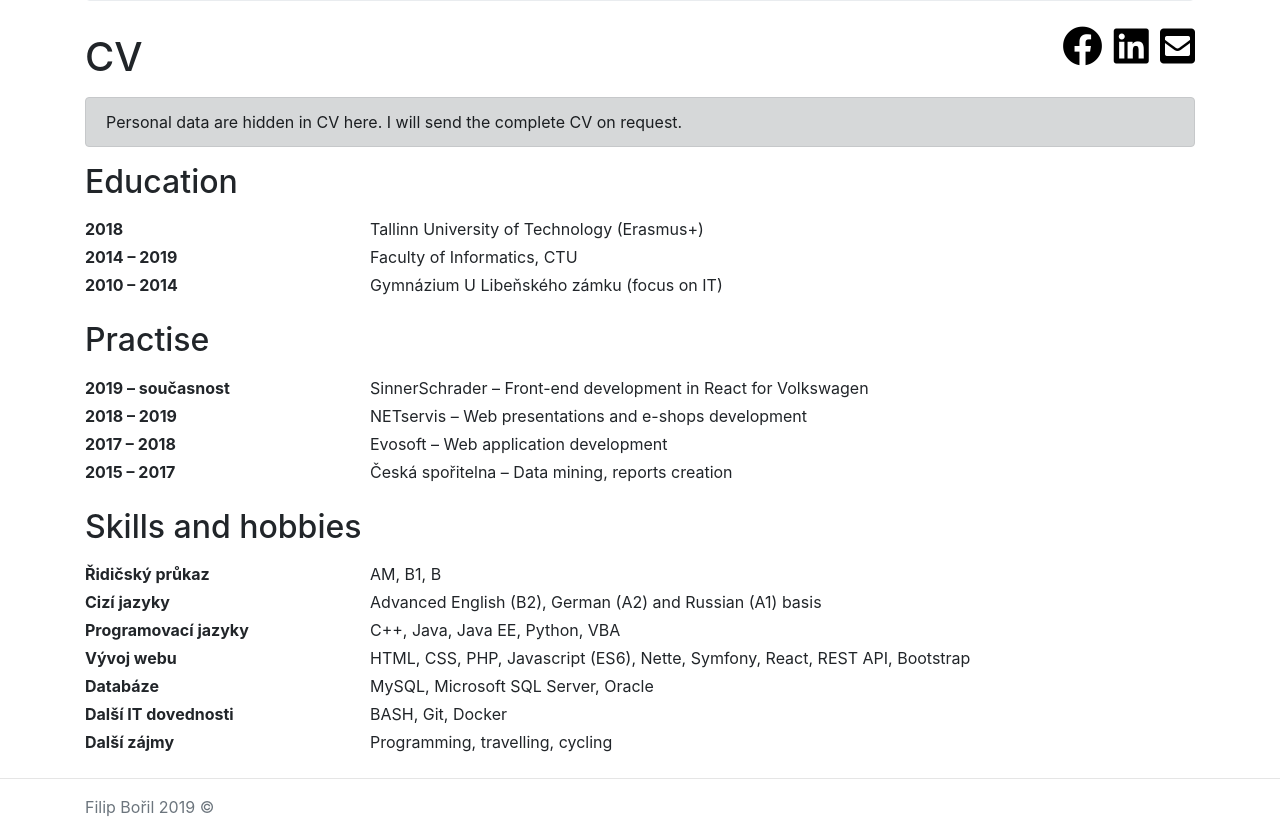
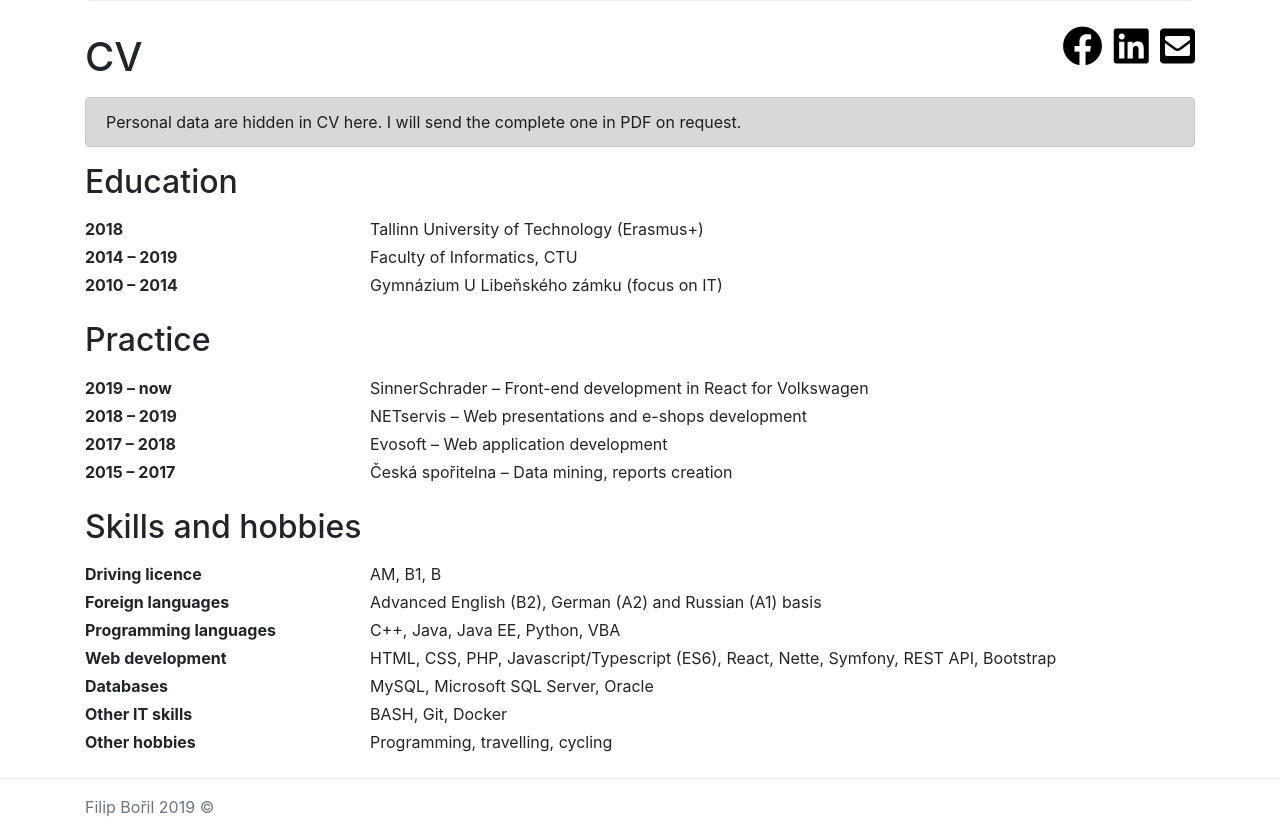
Before and after one commit to borilfilip/filipboril-cz, a React (Create React App) app: page / in a window 1280 px wide. Shown: the part 471-1306 px from the top of the page. Built offline with nearby package versions, Linux system fonts and the light colour scheme.

Commit message:
Added english translations

```diff
--- a/src/components/Home/CV/CV.js
+++ b/src/components/Home/CV/CV.js
@@ -19,21 +19,21 @@ const CV = () => {
         <Entry name="2010 – 2014">Gymnázium U Libeňského zámku (<FormattedMessage id="focus-on-it"/>)</Entry>
       </Block>
 
-      <Block name={<FormattedMessage id="practise"/>}>
-        <Entry name="2019 – současnost">SinnerSchrader – <FormattedMessage id="s2-job"/></Entry>
+      <Block name={<FormattedMessage id="practice"/>}>
+        <Entry name={<FormattedMessage id="present" values={{year: 2019}}/>}>SinnerSchrader – <FormattedMessage id="s2-job"/></Entry>
         <Entry name="2018 – 2019">NETservis – <FormattedMessage id="nts-job"/></Entry>
         <Entry name="2017 – 2018">Evosoft – <FormattedMessage id="twa"/></Entry>
         <Entry name="2015 – 2017">Česká spořitelna – <FormattedMessage id="cs-job"/></Entry>
       </Block>
 
       <Block name={<FormattedMessage id="skills-and-hobbies"/>}>
-        <Entry name="Řidičský průkaz">AM, B1, B</Entry>
-        <Entry name="Cizí jazyky"><FormattedMessage id="language-skills"/></Entry>
-        <Entry name="Programovací jazyky">C++, Java, Java EE, Python, VBA</Entry>
-        <Entry name="Vývoj webu">HTML, CSS, PHP, Javascript (ES6), Nette, Symfony, React, REST API, Bootstrap</Entry>
-        <Entry name="Databáze">MySQL, Microsoft SQL Server, Oracle</Entry>
-        <Entry name="Další IT dovednosti">BASH, Git, Docker</Entry>
-        <Entry name="Další zájmy"><FormattedMessage id="programming"/>, <FormattedMessage
+        <Entry name={<FormattedMessage id="driving-licence"/>}>AM, B1, B</Entry>
+        <Entry name={<FormattedMessage id="foreign-languages"/>}><FormattedMessage id="language-skills"/></Entry>
+        <Entry name={<FormattedMessage id="programming-languages"/>}>C++, Java, Java EE, Python, VBA</Entry>
+        <Entry name={<FormattedMessage id="web-development"/>}>HTML, CSS, PHP, Javascript/Typescript (ES6), React, Nette, Symfony, REST API, Bootstrap</Entry>
+        <Entry name={<FormattedMessage id="databases"/>}>MySQL, Microsoft SQL Server, Oracle</Entry>
+        <Entry name={<FormattedMessage id="other-it-skills"/>}>BASH, Git, Docker</Entry>
+        <Entry name={<FormattedMessage id="other-hobbies"/>}><FormattedMessage id="programming"/>, <FormattedMessage
           id="travelling"/>, <FormattedMessage id="cycling"/></Entry>
       </Block>
     </div>
--- a/src/translations/cs.json
+++ b/src/translations/cs.json
@@ -9,7 +9,8 @@
   "hidden-staff-in-cv": "Ze životopisu jsou skryty osobní údaje. Celý životopis v PDF zašlu na vyžádání.",
   "cv": "Životopis",
   "education": "Vzdělání",
-  "practise": "Praxe",
+  "present": "{year} – současnost",
+  "practice": "Praxe",
   "skills-and-hobbies": "Dovednosti a zájmy",
   "s2-job": "Tvorba frontendu v reactu pro Volkswagen",
   "nts-job": "Tvorba webových prezentací a eshopů",
@@ -17,6 +18,13 @@
   "cs-job": "Data mining, tvorba reportů",
   "fit-ctu": "Fakulta infomačních technologií, ČVUT",
   "focus-on-it": "se zaměřením na IT",
+  "driving-licence": "Řidičský průkaz",
+  "foreign-languages": "Cizí jazyky",
+  "programming-languages": "Programovací jazyky",
+  "web-development": "Vývoj webu",
+  "databases": "Databáze",
+  "other-it-skills": "Další IT dovednosti",
+  "other-hobbies": "Další zájmy",
   "language-skills": "Pokročilá angličtina (B2), základy němčiny (A2) a ruštiny (A1)",
   "programming": "Programování",
   "travelling": "cestování",
--- a/src/translations/en.json
+++ b/src/translations/en.json
@@ -5,11 +5,12 @@
   "demos": "Demos",
   "memo": "Memo",
   "burger-builder": "Burger builder",
-  "intro-text": "I am web developer, who studied software engineering at FIT.CTU. My career started with databases a and reports creating using excel macros for financial planning department of czech bank. Then I moved to what I like more – web application development. I am most experienced with PHP and Nette framework. Recently I do front-end in React only, now for {volkswagen}. You can find out more about my projects here:",
-  "hidden-staff-in-cv": "Personal data are hidden in CV here. I will send the complete CV on request.",
+  "intro-text": "I am a web developer, who has studied software engineering at FIT.CTU. My career started with databases a and reports creation using excel macros for the financial planning department of the czech bank. Then I moved to what I like more – web applications development. I am the most experienced with PHP and Nette framework. Recently I do mainly front-end in React, now for {volkswagen}. You can find out more about my projects here:",
+  "hidden-staff-in-cv": "Personal data are hidden in CV here. I will send the complete one in PDF on request.",
   "cv": "CV",
   "education": "Education",
-  "practise": "Practise",
+  "present": "{year} – now",
+  "practice": "Practice",
   "skills-and-hobbies": "Skills and hobbies",
   "s2-job": "Front-end development in React for Volkswagen",
   "nts-job": "Web presentations and e-shops development",
@@ -17,6 +18,13 @@
   "cs-job": "Data mining, reports creation",
   "fit-ctu": "Faculty of Informatics, CTU",
   "focus-on-it": "focus on IT",
+  "driving-licence": "Driving licence",
+  "foreign-languages": "Foreign languages",
+  "programming-languages": "Programming languages",
+  "web-development": "Web development",
+  "databases": "Databases",
+  "other-it-skills": "Other IT skills",
+  "other-hobbies": "Other hobbies",
   "language-skills": "Advanced English (B2), German (A2) and Russian (A1) basis",
   "programming": "Programming",
   "travelling": "travelling",
```
